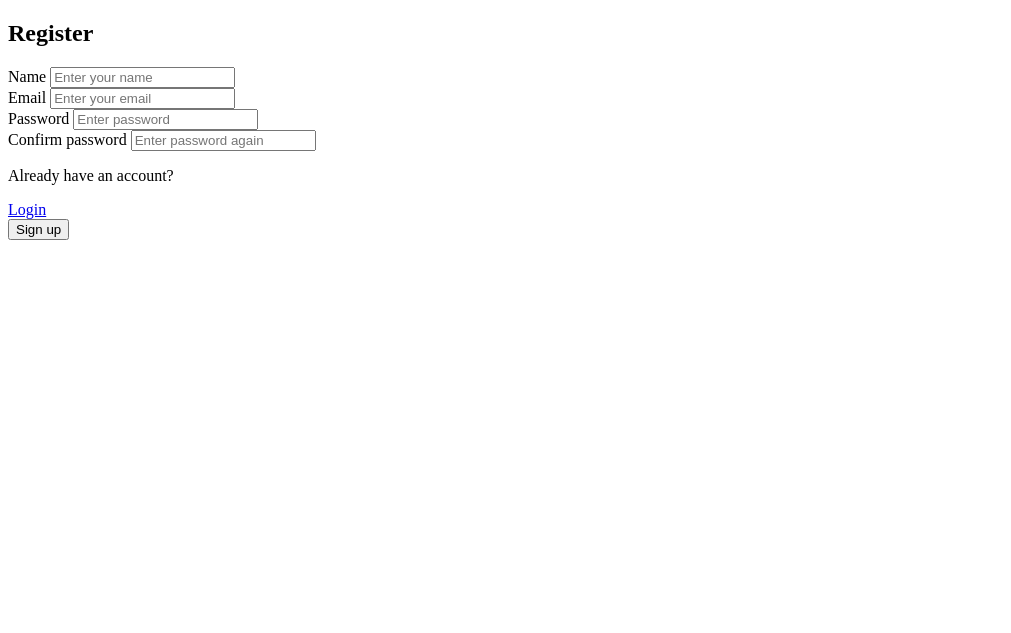
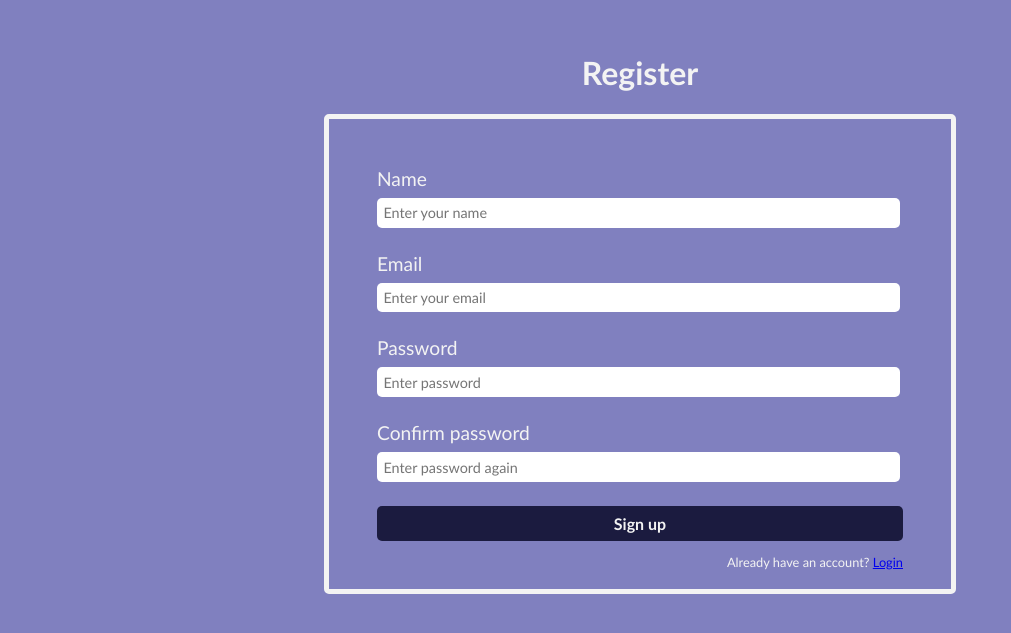
Before and after one commit to Judisoft/safe_space, a Flask app: page /register in a window 1280 px wide. Shown: the top 633 px of the page, without its empty margins (0-1011 px from the left). Run offline with Flask 3, Linux system fonts and the light colour scheme.

Commit message:
Update and add style for register page

```diff
--- a/templates/register.html
+++ b/templates/register.html
@@ -10,7 +10,7 @@
     <title>Register</title>
     <meta name="description" content="" />
     <meta name="viewport" content="width=device-width, initial-scale=1" />
-    <link rel="stylesheet" href="" />
+    <link rel="stylesheet" href="styles/register.css" />
   </head>
   <body>
     <!--[if lt IE 7]>
@@ -19,7 +19,7 @@
         <a href="#">upgrade your browser</a> to improve your experience.
       </p>
     <![endif]-->
-    <header><h2>Register</h2></header>
+    <header><h1>Register</h1></header>
     <form action="" method="post">
       <section>
         <label for="name">Name</label>
@@ -52,11 +52,10 @@
           required
         />
       </section>
+      <section><button type="submit">Sign up</button></section>
       <section>
-        <p>Already have an account?</p>
-        <a href="login.html">Login</a>
+        <p>Already have an account? <a href="login.html">Login</a></p>
       </section>
-      <section><button type="submit">Sign up</button></section>
     </form>
 
     <script src="" async defer></script>
--- /dev/null
+++ b/templates/styles/register.css
@@ -0,0 +1,53 @@
+body {
+  font-family: "Trebuchet MS", "Lucida Sans Unicode", "Lucida Grande",
+    "Lucida Sans", Arial, sans-serif;
+  background: #8080bf;
+  color: #f3f3f3;
+}
+
+header {
+  text-align: center;
+}
+
+h1 {
+  padding-top: 2rem;
+}
+
+form {
+  margin-left: 25%;
+  margin-right: 25%;
+  margin-bottom: 4rem;
+  border: #f3f3f3 solid 5px;
+  border-radius: 5px;
+  padding: 3rem;
+  font-size: 1.2em;
+}
+
+input {
+  width: 97%;
+  margin-top: 0.5rem;
+  margin-bottom: 1.5rem;
+  padding: 0.4rem;
+  border-radius: 5px;
+  font-size: 0.9rem;
+  font-family: inherit;
+  border: none;
+}
+
+button {
+  width: 100%;
+  padding: 0.5rem;
+  color: #f3f3f3;
+  background-color: #1b1b3f;
+  font-size: 1rem;
+  font-weight: 700;
+  font-family: inherit;
+  border: none;
+  border-radius: 5px;
+  cursor: pointer;
+}
+
+p {
+  float: right;
+  font-size: 0.8rem;
+}
```
